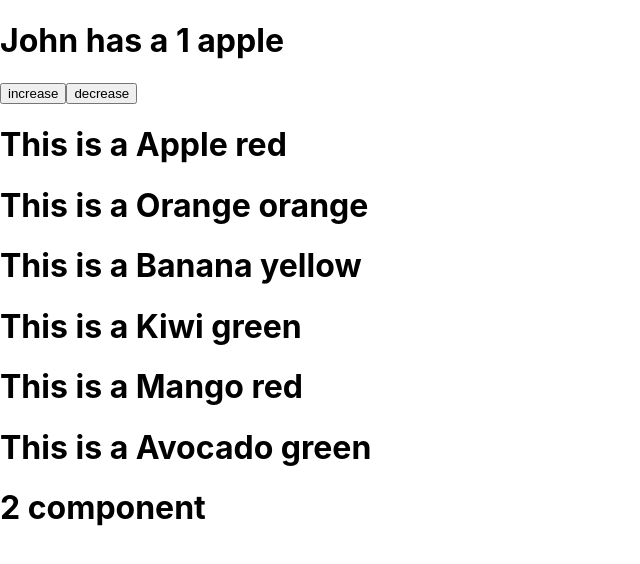
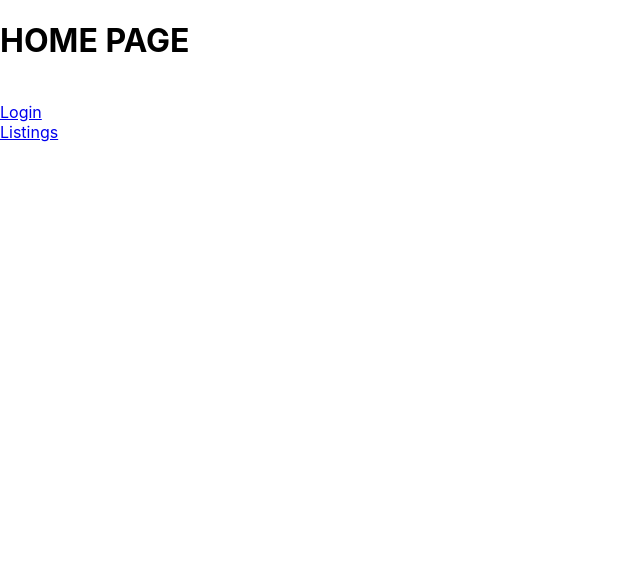
Before and after one commit to kkinter/location-pjt, a React (Create React App) app in the folder frontend/: page / in a window 1280 px wide. Shown: the top 564 px of the page, without its empty margins (0-640 px from the left). Built offline with nearby package versions, Linux system fonts and the light colour scheme.

Commit message:
Feat | router

```diff
--- a/frontend/src/App.js
+++ b/frontend/src/App.js
@@ -5,35 +5,26 @@ import "./App.css";
 
 // Compo
 import Testing from "./Components/Testing";
-import SecondComponent from "./Components/SecondComponent";
-import Fruit from "./Components/Fruit";
-import AppleComponent from "./Components/AppleComponent";
+import Home from "./Components/Home";
+import Login from "./Components/Login";
+import Listings from "./Components/Listings";
 
-const theFruits = [
-  { id: 1, name: "Apple", color: "red" },
-  { id: 2, name: "Orange", color: "orange" },
-  { id: 3, name: "Banana", color: "yellow" },
-  { id: 4, name: "Kiwi", color: "green" },
-  { id: 5, name: "Mango", color: "red" },
-  { id: 6, name: "Avocado", color: "green" },
-];
+// const theFruits = [
+//   { id: 1, name: "Apple", color: "red" },
+//   { id: 2, name: "Orange", color: "orange" },
+//   { id: 3, name: "Banana", color: "yellow" },
+//   { id: 4, name: "Kiwi", color: "green" },
+//   { id: 5, name: "Mango", color: "red" },
+//   { id: 6, name: "Avocado", color: "green" },
+// ];
 
 function App() {
   return (
     <BrowserRouter>
-      <AppleComponent />
-      {theFruits.map(fruit => {
-        // console.log(fruit, typeof fruit)
-        return (
-          <Fruit key={fruit.id} name={fruit.color} color={fruit.name} />
-          // <h5>
-          //   This is a {fruit.color} {fruit.name}
-          // </h5>
-        );
-      })}
-      <SecondComponent />
       <Routes>
-        <Route path="/testing" element={<Testing />} />
+        <Route path="/" element={<Home />} />
+        <Route path="/login" element={<Login />} />
+        <Route path="/listings" element={<Listings />} />
       </Routes>
     </BrowserRouter>
   );
--- /dev/null
+++ b/frontend/src/Components/Home.js
@@ -0,0 +1,16 @@
+import React from "react";
+import { Link } from "react-router-dom";
+
+function Home() {
+  return (
+    <div>
+      <h1>HOME PAGE</h1>
+      <br></br>
+      <Link to="/login">Login</Link>
+      <br></br>
+      <Link to="/listings">Listings</Link>
+    </div>
+  );
+}
+
+export default Home;
--- /dev/null
+++ b/frontend/src/Components/Listings.js
@@ -0,0 +1,7 @@
+import React from "react";
+
+function Listings() {
+  return <div>Listings</div>;
+}
+
+export default Listings;
--- /dev/null
+++ b/frontend/src/Components/Login.js
@@ -0,0 +1,7 @@
+import React from "react";
+
+function Login() {
+  return <div>Login</div>;
+}
+
+export default Login;
```
